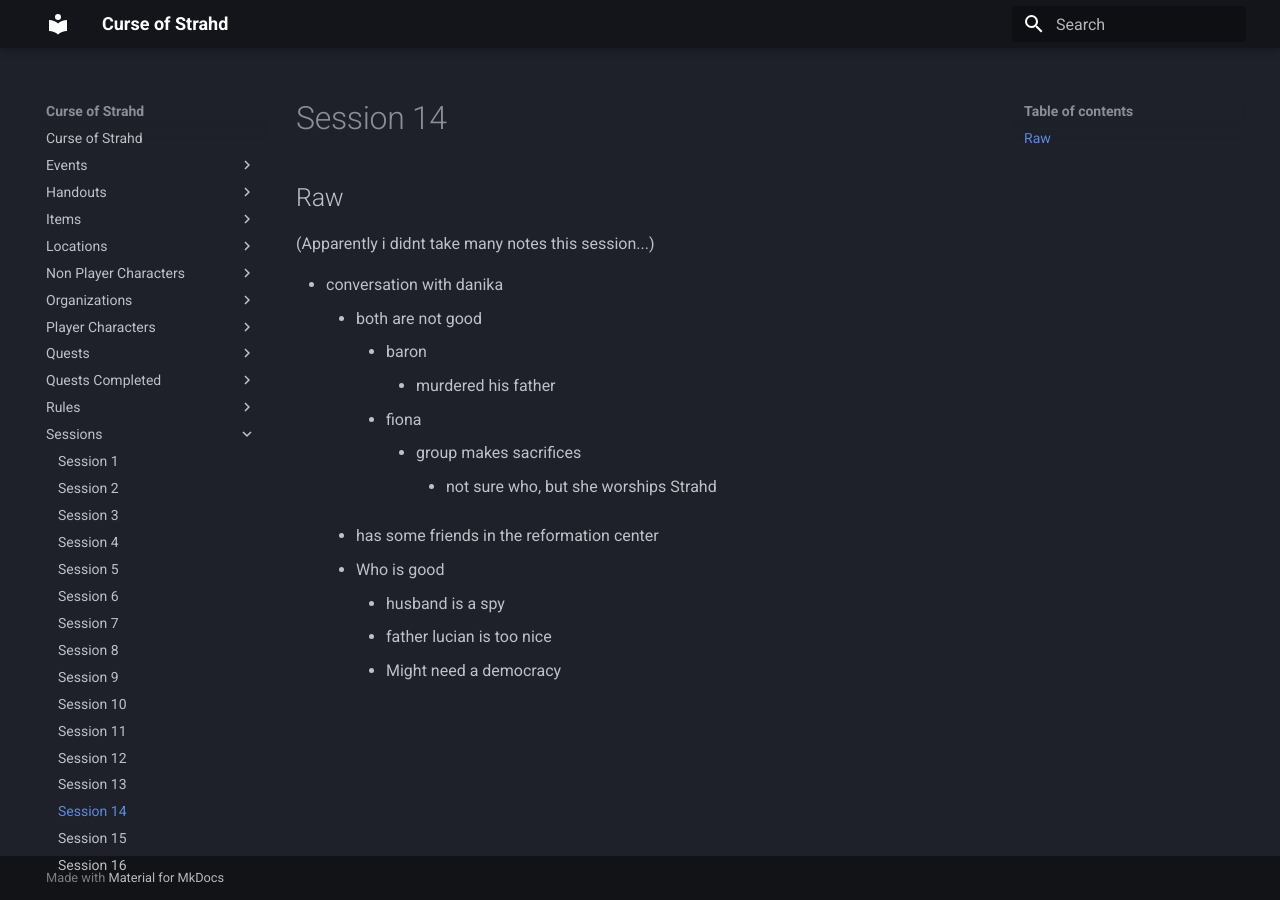
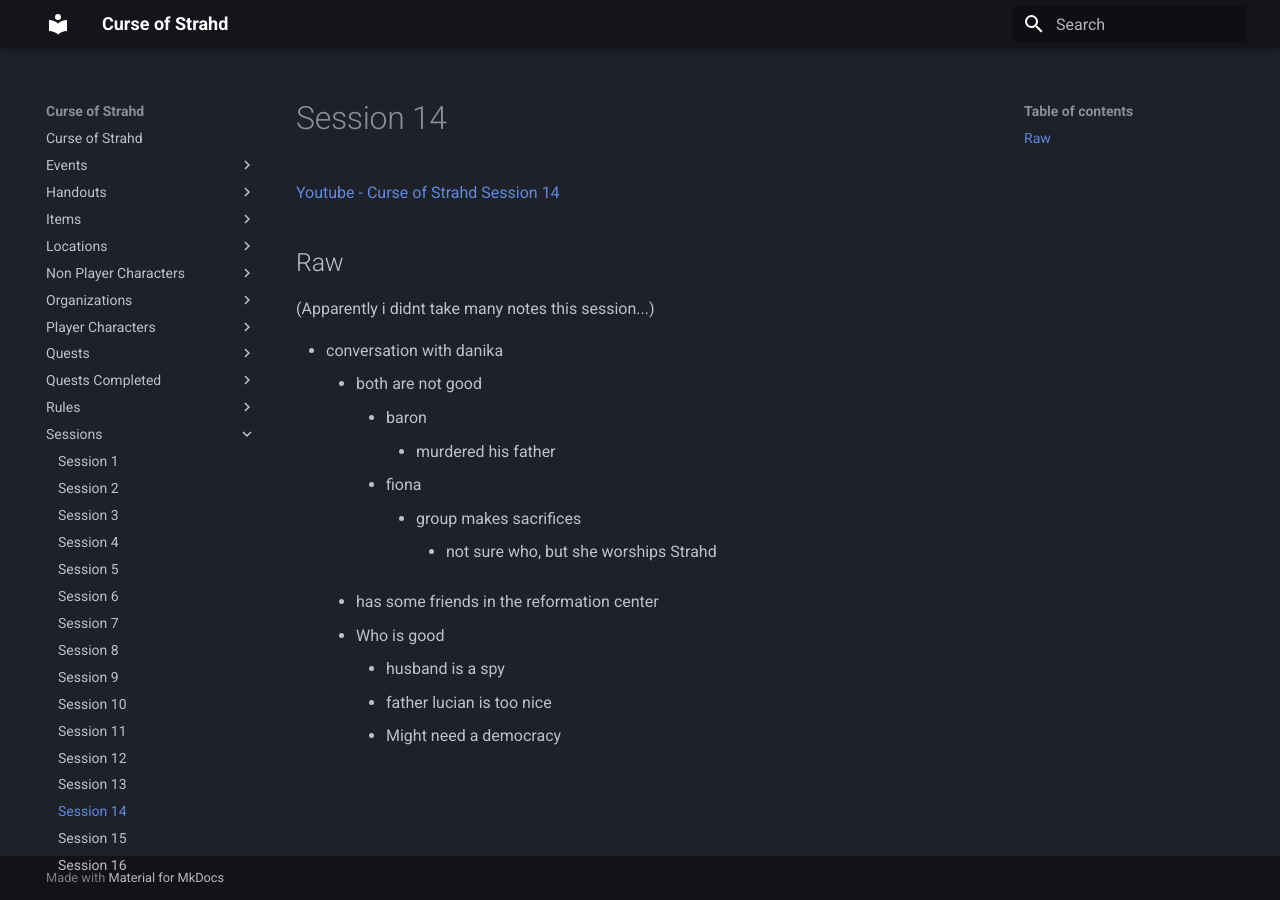
Before and after one commit to scottTomaszewski/curse-of-strahd, an MkDocs documentation site: the page built from docs/Sessions/Session 14.md, in a window 1280 px wide. Built offline with MkDocs 1.6.1 and Material for MkDocs 9.7.7, drawn with Linux system fonts in a browser that asks for light colours.

Commit message:
vault backup: 2022-08-05 08:39:56

```diff
--- a/docs/Sessions/Session 14.md
+++ b/docs/Sessions/Session 14.md
@@ -4,6 +4,8 @@ tags:
 ---
 
 # Session 14
+
+[Youtube - Curse of Strahd Session 14](https://youtu.be/K6K1KR231yc)
 
 ## Raw
 
```
